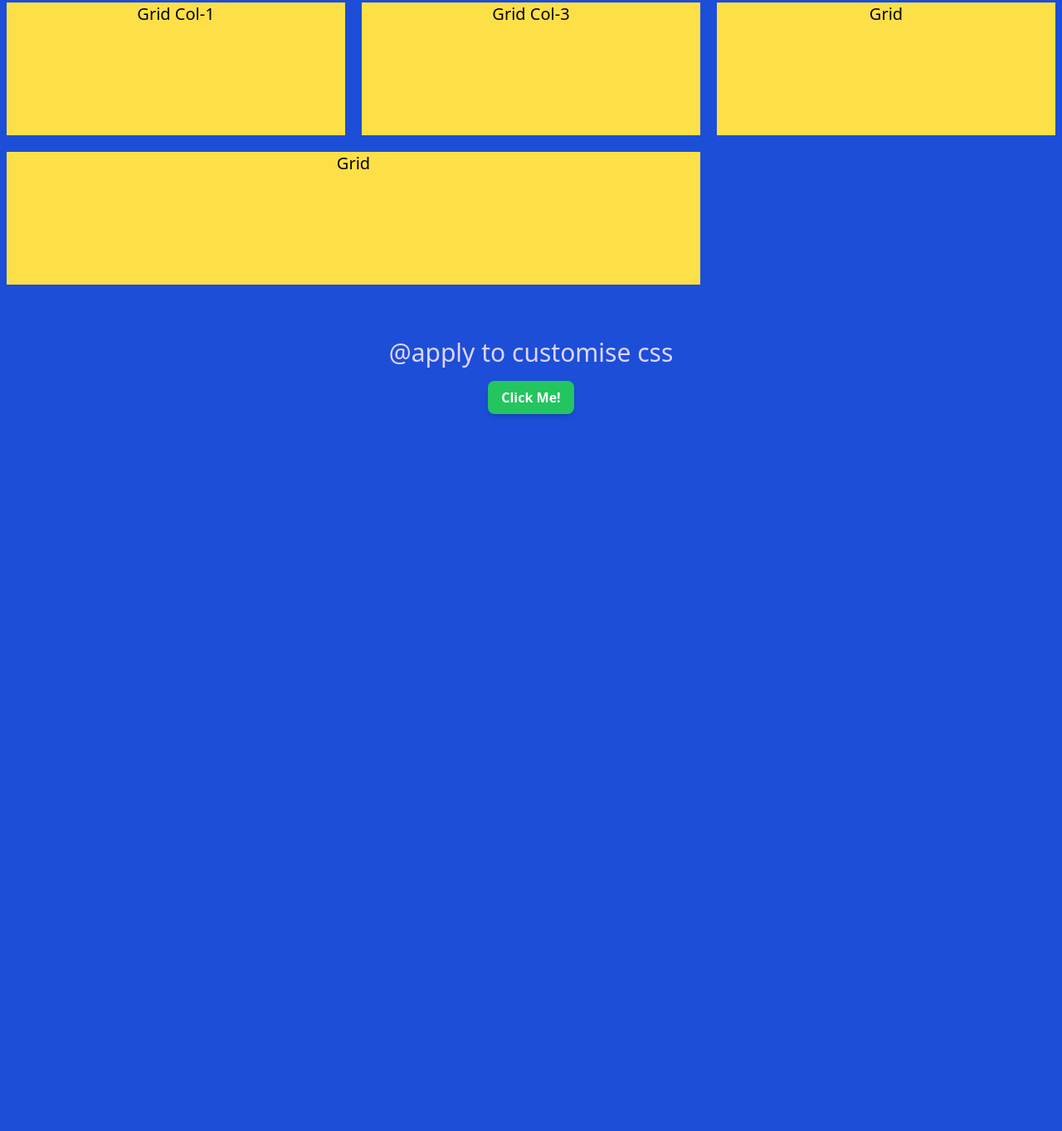
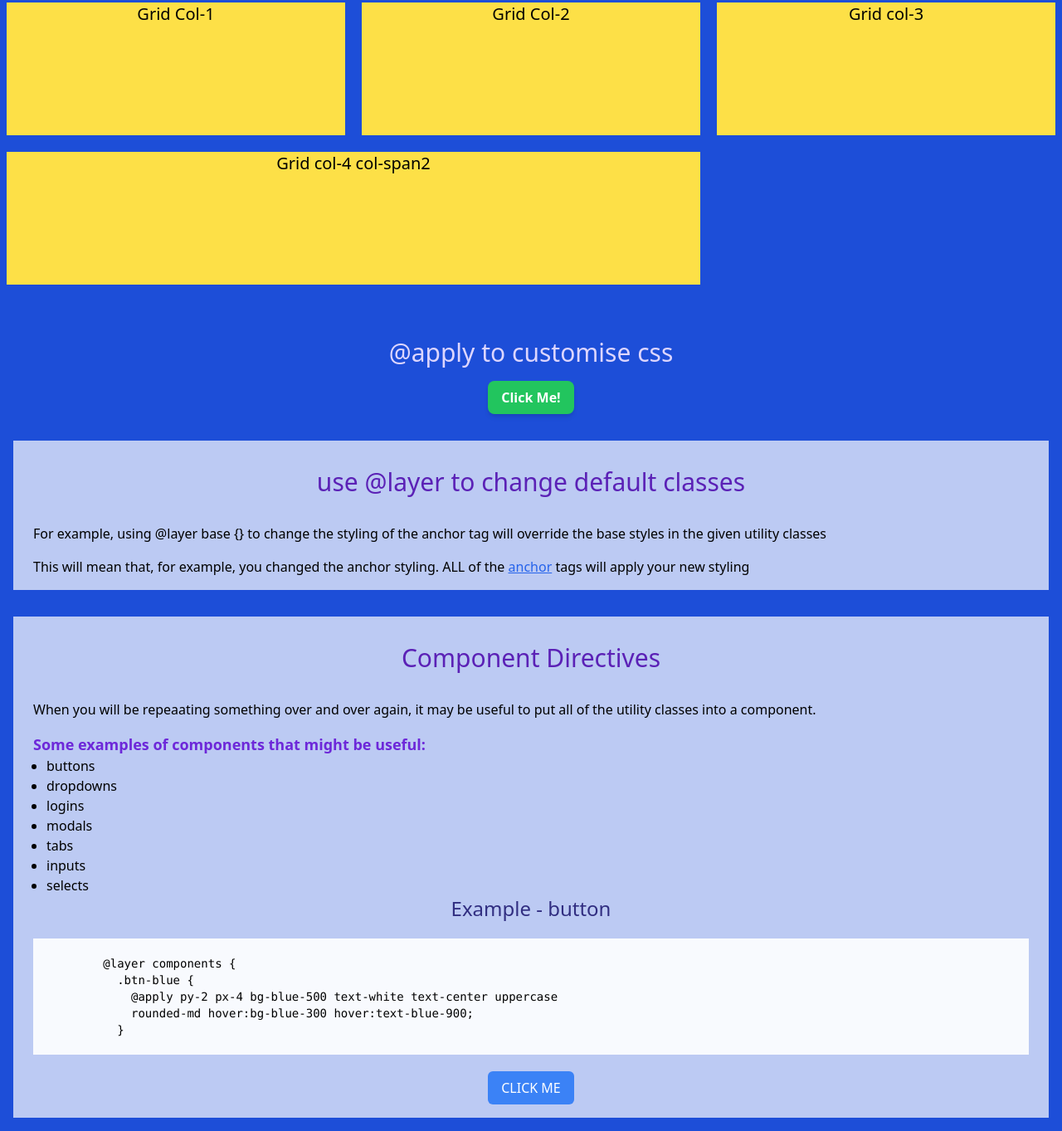
Before and after one commit to cherbear263/tailwind_tut, a website: page src/index.html in a window 1280 px wide. Shown: the part 429-1792 px from the top of the page at 83% size. Before the commit the page ends 944 px from the top, so only its background shows below. Drawn offline with Linux system fonts and the light colour scheme.

Commit message:
component  directive

```diff
--- a/src/index.html
+++ b/src/index.html
@@ -56,13 +56,13 @@
         Grid Col-1
       </div>
       <div class="font-sans bg-yellow-300 w-full h-40 text-center text-xl">
-        Grid Col-3
+        Grid Col-2
       </div>
       <div class="font-sans bg-yellow-300 w-full h-40 text-center text-xl">
-        Grid
+        Grid col-3
       </div>
       <div class="font-sans col-span-2 bg-yellow-300 w-full h-40 text-center text-xl">
-        Grid
+        Grid col-4 col-span2
       </div>
 
     </div>
@@ -74,6 +74,52 @@
     <button class="btn btn-green px-4 py-4">Click Me!</button>
   </div>
 </section>
+<section>
+  <div class="text-center mx-auto px-4 py-4">
+
+    <div class="bg-white/70 text-left px-6 py-4">
+      <h1 class="text-violet-800 text-3xl text-center py-4">use @layer to change default classes</h1>
+      <p class="text-left py-4">For example, using @layer base {} to change the styling of the anchor tag
+        will override the base styles in the given utility classes</p>
+      <p>This will mean that, for example, you changed the anchor styling. ALL of the <a>anchor</a> tags will apply your new styling</p>
+      </p>
+  </div>
+  </div>
+</section>
+<section>
+  <div class="text-center mx-auto px-4 py-4">
+
+    <div class="bg-white/70 text-left px-6 py-4">
+      <h1 class="text-violet-800 text-3xl text-center py-4">Component Directives</h1>
+      <p class="text-left py-4">When you will be repeaating something over and over again, it may
+        be useful to put all of the utility classes into a component. </p>
+        <h2 class="text-lg font-bold text-violet-700">Some examples of components that might be useful:</h2>
+        <ul>
+          <li>buttons</li>
+          <li>dropdowns</li>
+          <li>logins</li>
+          <li>modals</li>
+          <li>tabs</li>
+          <li>inputs</li>
+          <li>selects</li>
+        </ul>
+        <h2 class="text-indigo-900 text-center text-2xl">Example - button </h2>
+
+        <code class="block whitespace-pre text-sm font-mono bg-white/90 my-5">
+          @layer components {
+            .btn-blue {
+              @apply py-2 px-4 bg-blue-500 text-white text-center uppercase
+              rounded-md hover:bg-blue-300 hover:text-blue-900;
+            }
+        </code>
+        <div class="text-center">
+          <button class="btn-blue ">click me</button>
+        </div>
+
+      </p>
+  </div>
+  </div>
+</section>
     <script src="" async defer></script>
   </body>
 </html>
--- a/src/input.css
+++ b/src/input.css
@@ -1,5 +1,5 @@
 /* Tailwind Utility Classes */
-@tailwind base;
+@tailwind base; /* pre-flight is inserted here with basic styles */
 @tailwind components;
 @tailwind utilities;
 
@@ -11,3 +11,20 @@
 .btn-green {
   @apply rounded-lg shadow-md text-white bg-green-500 hover:bg-green-700;
 }
+
+/* tailwind will move these styles inside the tailwind base styles */
+@layer base {
+  a {
+    @apply text-blue-600 underline;
+  }
+  ul {
+    @apply list-disc ml-4;
+  }
+}
+/* *********** COMPONENTS ************* */
+@layer components {
+  .btn-blue {
+    @apply py-2 px-4 bg-blue-500 text-white text-center uppercase
+    rounded-md hover:bg-blue-300 hover:text-blue-900;
+  }
+}
```
Also changed, not shown: dist/style.css.
